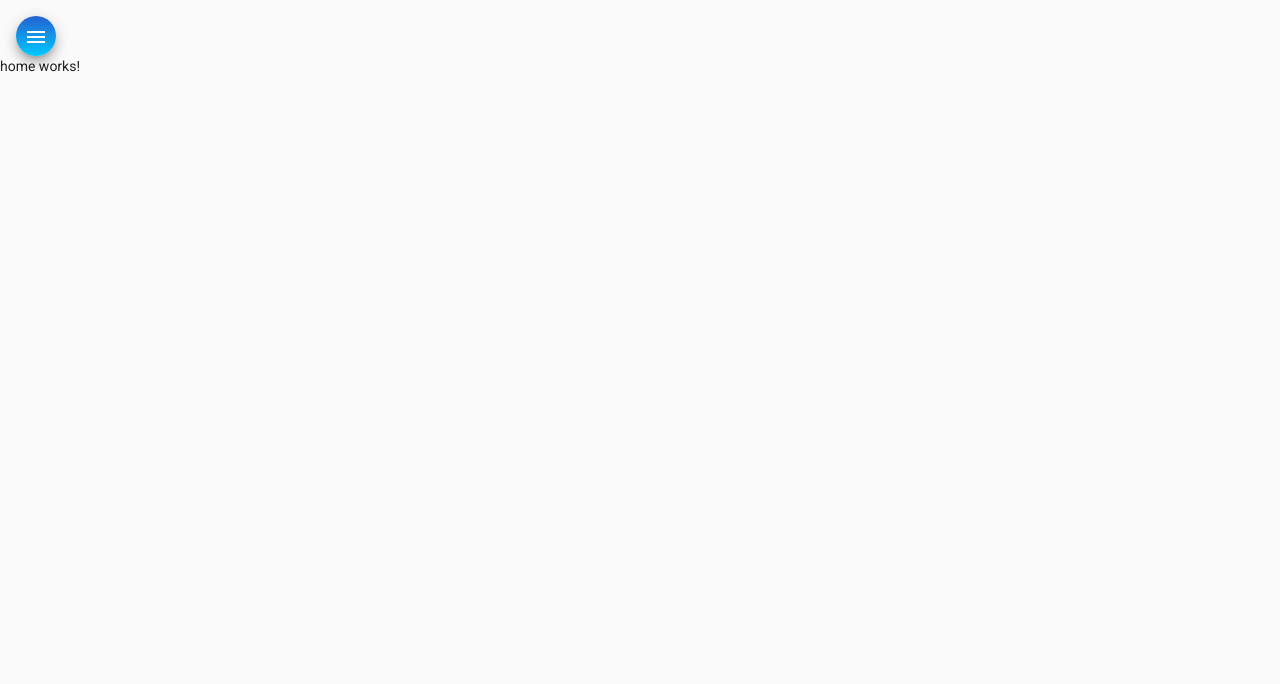
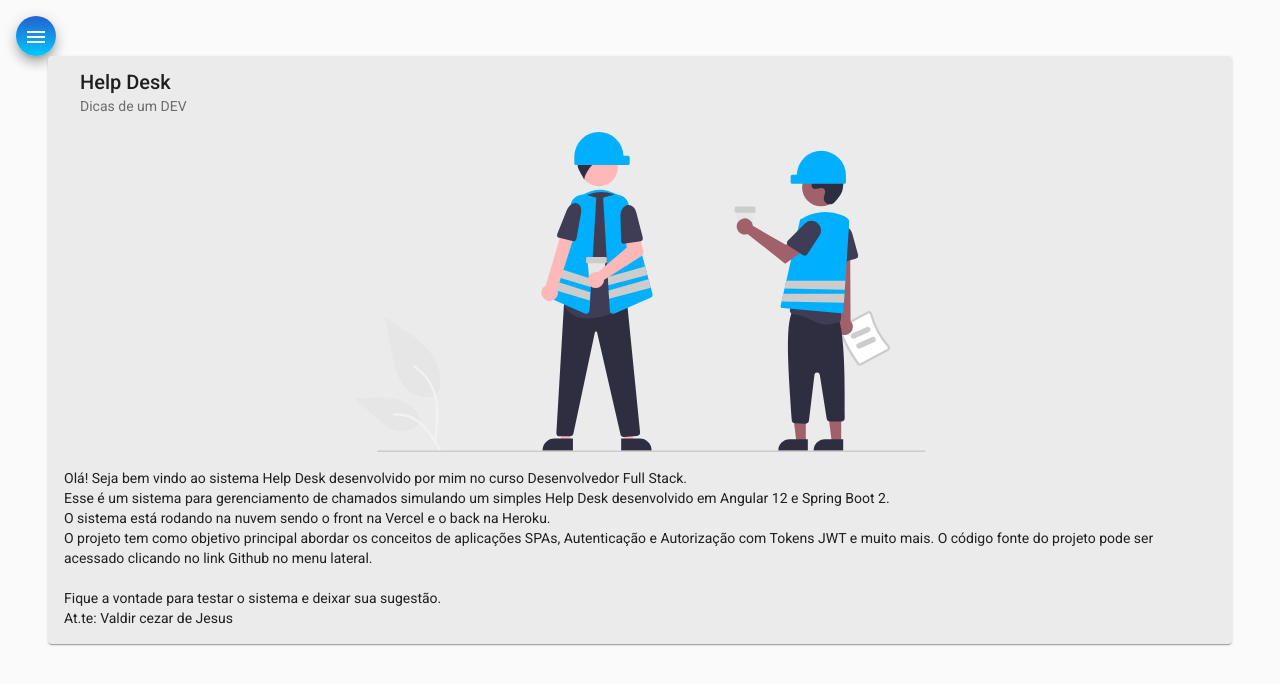
Before and after one commit to rafa543/helpdesk-front, an Angular app: page /home in a window 1280 px wide. Shown: the top 684 px of the page. Built offline with nearby package versions, Linux system fonts and the light colour scheme.

Commit message:
Html e css para componente home

```diff
--- a/src/app/components/home/home.component.css
+++ b/src/app/components/home/home.component.css
@@ -0,0 +1,9 @@
+.card {
+    width: 90%;
+    margin: auto;
+    background-color: rgb(235, 235, 235);
+}
+
+img {
+    height: 20rem;
+}
--- a/src/app/components/home/home.component.html
+++ b/src/app/components/home/home.component.html
@@ -1 +1,20 @@
-<p>home works!</p>
+<mat-card class="card">
+    <mat-card-header>
+        <mat-card-title>Help Desk</mat-card-title>
+        <mat-card-subtitle>Dicas de um DEV</mat-card-subtitle>
+    </mat-card-header>
+    <img mat-card-image src="assets/img/home-image.svg" alt="Photo of a Shiba Inu">
+    <mat-card-content>
+        <p>
+            Olá! Seja bem vindo ao sistema Help Desk desenvolvido por mim no curso Desenvolvedor Full Stack.<br>
+            Esse é um sistema para gerenciamento de chamados simulando um simples Help Desk desenvolvido em Angular 12 e
+            Spring Boot 2. <br>O sistema está rodando na nuvem sendo o front na Vercel e o back na Heroku.<br>
+            O projeto tem como objetivo principal abordar os conceitos de aplicações SPAs, Autenticação e Autorização
+            com
+            Tokens JWT e muito mais. O código fonte do projeto pode ser acessado clicando no link Github no menu
+            lateral.
+            <br><br> Fique a vontade para testar o sistema e deixar sua sugestão.
+            <br> At.te: Valdir cezar de Jesus
+        </p>
+    </mat-card-content>
+</mat-card>
```
